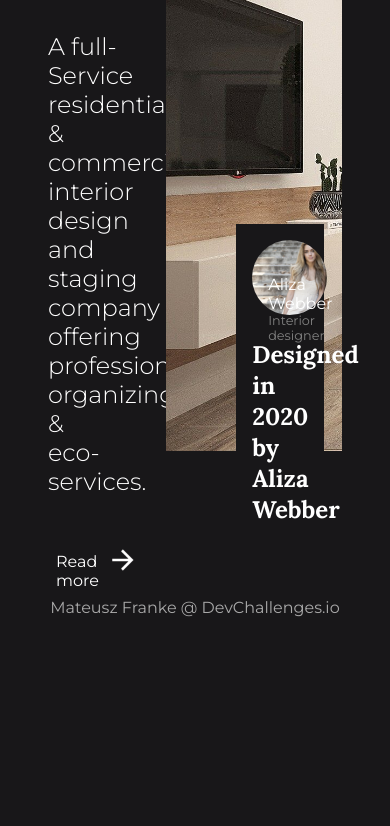
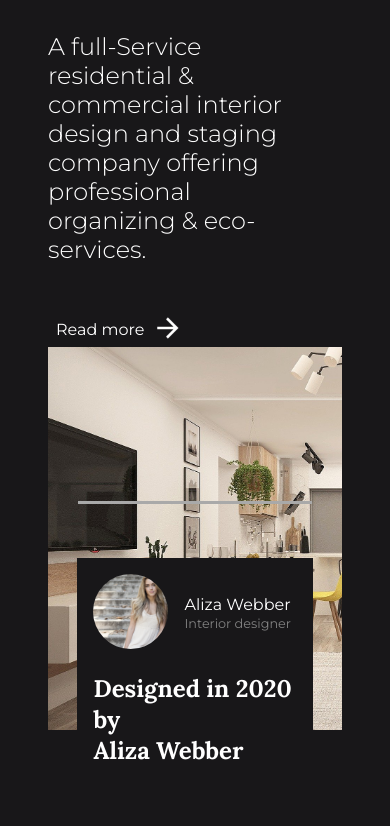
Before and after one commit to MtFranke/interior-consultant, a plain HTML site: page index.html in a window 390 px wide. Shown: the part 298-1124 px from the top of the page. Before the commit the page ends 915 px from the top, so only its background shows below. Drawn offline with nearby package versions, Linux system fonts and the light colour scheme.

Commit message:
working on phone size

```diff
--- a/main.css
+++ b/main.css
@@ -156,3 +156,37 @@ body{
     align-self: end;
     margin: 0 0 3rem 0;
 }
+
+@media screen and (max-width: 900px) {
+    body{
+        grid-template-rows:  1fr 7fr 1fr;
+    }
+    .main{
+        display: block;
+        margin: 0 3rem;
+    }
+    .company{
+        width: 100%;
+    }
+    .portfolio{
+        width: 100%;
+        height: 80%;
+    }
+    .portfolio__author{
+        width: 80%;
+    }
+    .footer{
+        margin: 0 0 2rem 0;
+    }
+    .footer::before{
+        content: ' ';
+        background-color: #A9A9A9;
+        height: 3px;
+        width: 60%;
+        position: absolute;
+        bottom: 5%;
+        left: 20%;
+
+    }
+
+}
```
